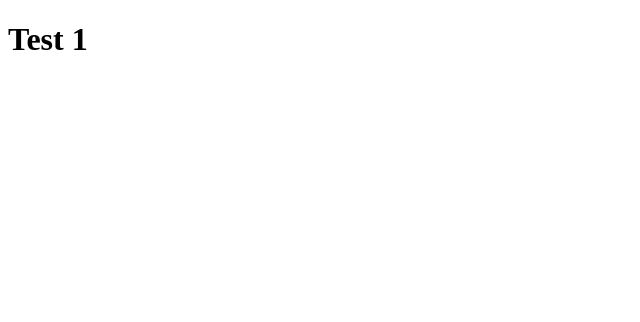
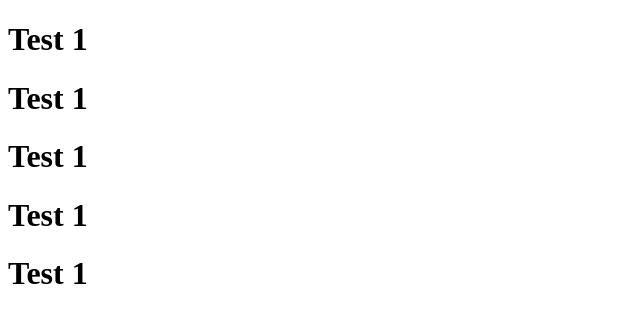
Before and after one commit to AzizOurabiah/TestVisualStudio, a plain HTML site: page index.html in a window 1280 px wide. Shown: the whole page, without its empty margins (0-640 px from the left). Drawn offline with Linux system fonts and the light colour scheme.

Commit message:
Commit on branch Dev

```diff
--- a/index.html
+++ b/index.html
@@ -10,6 +10,11 @@
 
 <body>
     <h1>Test 1</h1>
+	<h1>Test 1</h1>
+	<h1>Test 1</h1>
+	<h1>Test 1</h1>
+	<h1>Test 1</h1>
+
 </body>
 
 </html>
```
